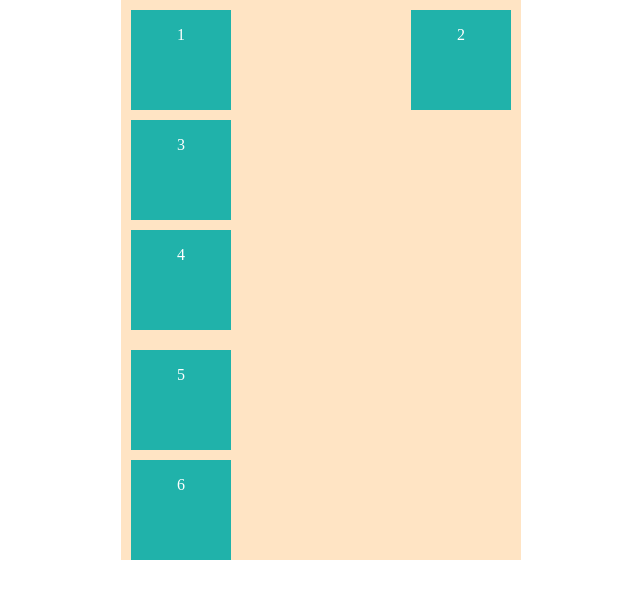
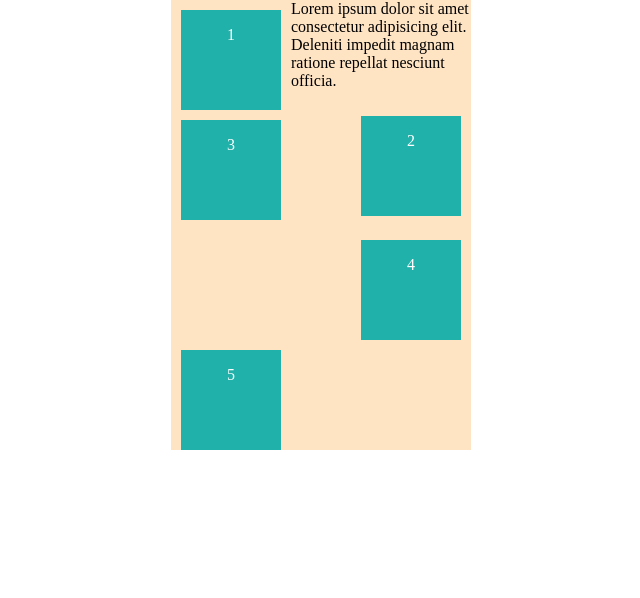
Before and after one commit to Ruma303/css-float, a plain HTML site: page index.html in a window 1280 px wide. Shown: the whole page, without its empty margins (319-959 px from the left). Drawn offline with Linux system fonts and the light colour scheme.

Commit message:
aggiornamenti

```diff
--- a/index.html
+++ b/index.html
@@ -18,11 +18,11 @@
     <!-- Clear sui figli -->
     <section class="container">
         <div class="box float-left">1</div>
+        <p>Lorem ipsum dolor sit amet consectetur adipisicing elit. Deleniti impedit magnam ratione repellat nesciunt officia.</p>
         <div class="box float-right">2</div>
         <div class="box clear-left">3</div>
-        <div class="box">4</div>
-        <div class="box float-left">5</div>
-        <div class="box clear-both">6</div>
+        <div class="box float-right">4</div>
+        <div class="box clear-both">5</div>
     </section>
 </body>
 </html>
--- a/style.css
+++ b/style.css
@@ -52,8 +52,8 @@ div {
 
 .container {
   margin: 0 auto;
-  width: 400px;
   background-color: bisque;
+  width: 300px;
 }
 
 .box {
```
